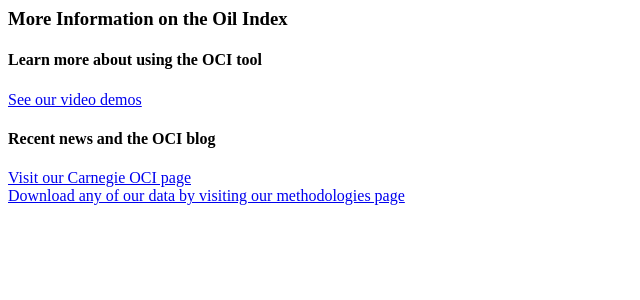
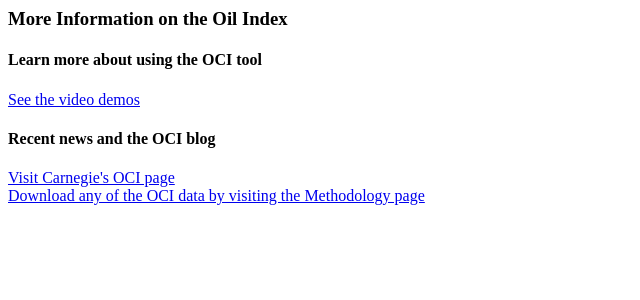
Before and after one commit to carnegieendowment/oil-climate-index-2, a Node project: template app/assets/scripts/templates/bluebar.ejs in a window 1280 px wide. Shown: the top 300 px of the page, without its empty margins (0-640 px from the left). Run offline with Node 20 templates, Linux system fonts and the light colour scheme; the template is opened without the code that fills it, so the values that code supplies are empty.

Commit message:
Comms edits

```diff
--- a/app/assets/scripts/templates/bluebar.ejs
+++ b/app/assets/scripts/templates/bluebar.ejs
@@ -4,13 +4,13 @@
     <div class="subsection-container">
       <div class="section-subsection">
         <h4 class="header-section-subsection">Learn more about using the OCI tool</h4>
-        <span><a href="#about" target="_blank">See our video demos</a></span>
+        <span><a href="#about" target="_blank">See the video demos</a></span>
       </div>
       <div class="section-subsection">
         <h4 class="header-section-subsection">Recent news and the OCI blog</h4>
-        <span><a href="http://carnegieendowment.org/oci" target="_blank">Visit our Carnegie OCI page</a></span>
+        <span><a href="http://carnegieendowment.org/oci" target="_blank">Visit Carnegie's OCI page</a></span>
       </div>
     </div>
-    <span class="link-centered"><a href="#methodology">Download any of our data by visiting our methodologies page</a></span>
+    <span class="link-centered"><a href="#methodology">Download any of the OCI data by visiting the Methodology page</a></span>
   </div>
 </section>
```
